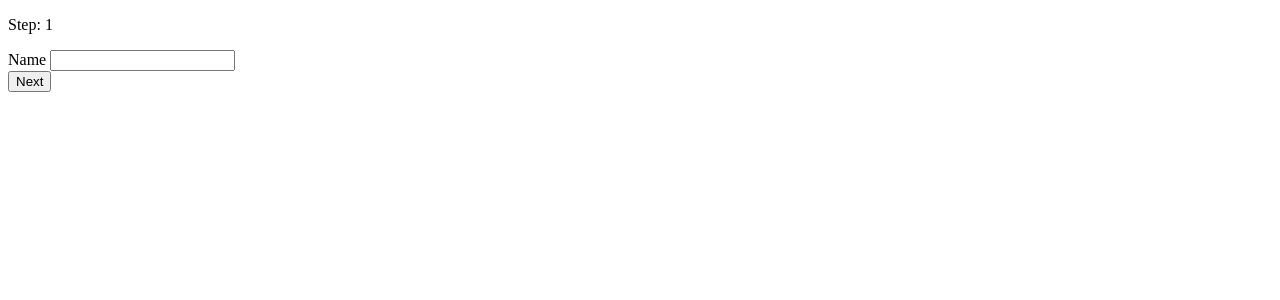
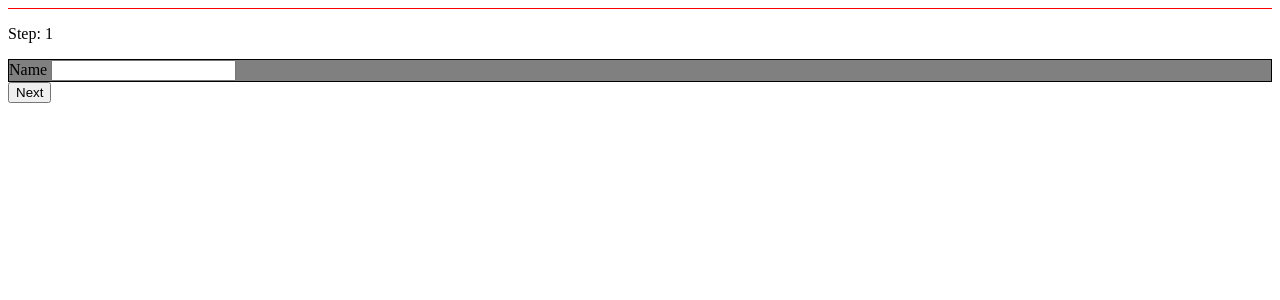
Before and after one commit to ishantbh/svelte-playground, a SvelteKit app: page / in a window 1280 px wide. Shown: the top 300 px of the page. Built offline with nearby package versions, Linux system fonts and the light colour scheme.

Commit message:
scoped css, with option to make css global

```diff
--- a/src/routes/+page.svelte
+++ b/src/routes/+page.svelte
@@ -1,4 +1,6 @@
 <script lang="ts">
+	import Header from './Header.svelte';
+
 	let formState = $state({
 		name: '',
 		birthday: '',
@@ -8,6 +10,8 @@
 </script>
 
 <main>
+	<Header name={formState.name} />
+
 	<p>Step: {formState.step + 1}</p>
 
 	{#if formState.error}
@@ -46,3 +50,15 @@
 		>
 	{/if}
 </main>
+
+<style>
+	:global(div) {
+		background: gray;
+	}
+	div {
+		border: 1px solid black;
+	}
+	.error {
+		color: red;
+	}
+</style>
--- /dev/null
+++ b/src/routes/Header.svelte
@@ -0,0 +1,15 @@
+<script lang="ts">
+	const { name }: { name: string } = $props();
+</script>
+
+<div>
+	{#if name}
+		<h1>{name}&apos;s form</h1>
+	{/if}
+</div>
+
+<style>
+	div {
+		border-bottom: 1px solid red;
+	}
+</style>
```
